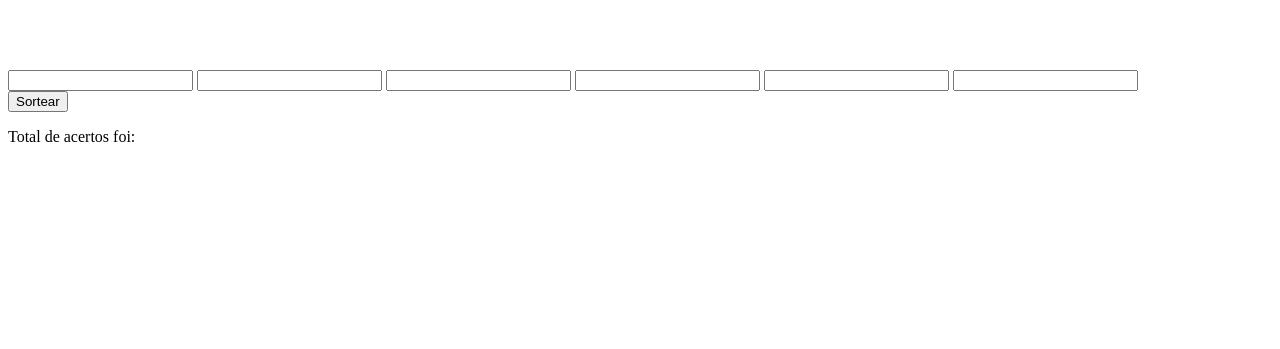
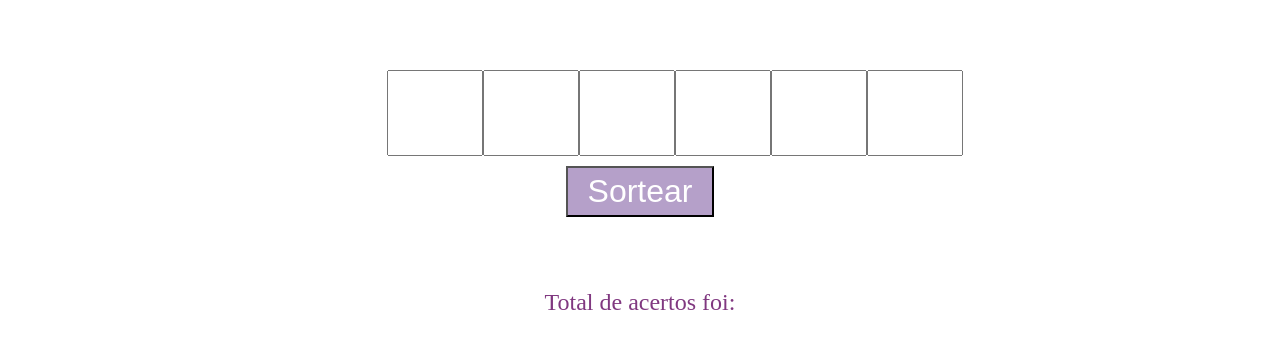
Before and after one commit to hemanuela-fernandes/Lotecaria, a plain HTML site: page index.html in a window 1280 px wide. Shown: the part 229-578 px from the top of the page. Drawn offline with Linux system fonts and the light colour scheme.

Commit message:
atualizacao do css

```diff
--- a/styles.css
+++ b/styles.css
@@ -18,3 +18,36 @@ header > h3{
     margin-top: 10px;
 
 }
+
+input {
+    width: 5.5rem;
+    height: 5rem;
+    font-size: 4rem;
+}
+.numeros {
+    display: flex;
+    justify-content: space-evenly;
+    align-items: center;
+    padding-left: 30%;
+    padding-right: 30%;
+}
+
+.sorteio, .verificacao {
+    display: flex;
+    flex-direction: column;
+    justify-content: center;
+    align-items: center;
+}
+
+.btnsort {
+    padding: 5px 20px;
+    font-size: 2em;
+    margin-top: 10px;
+    background-color: rgb(181, 160, 201);
+    color: white;
+}
+
+p {
+    font-size: 1.5em;
+    color: rgb(128, 56, 128);
+}
```
